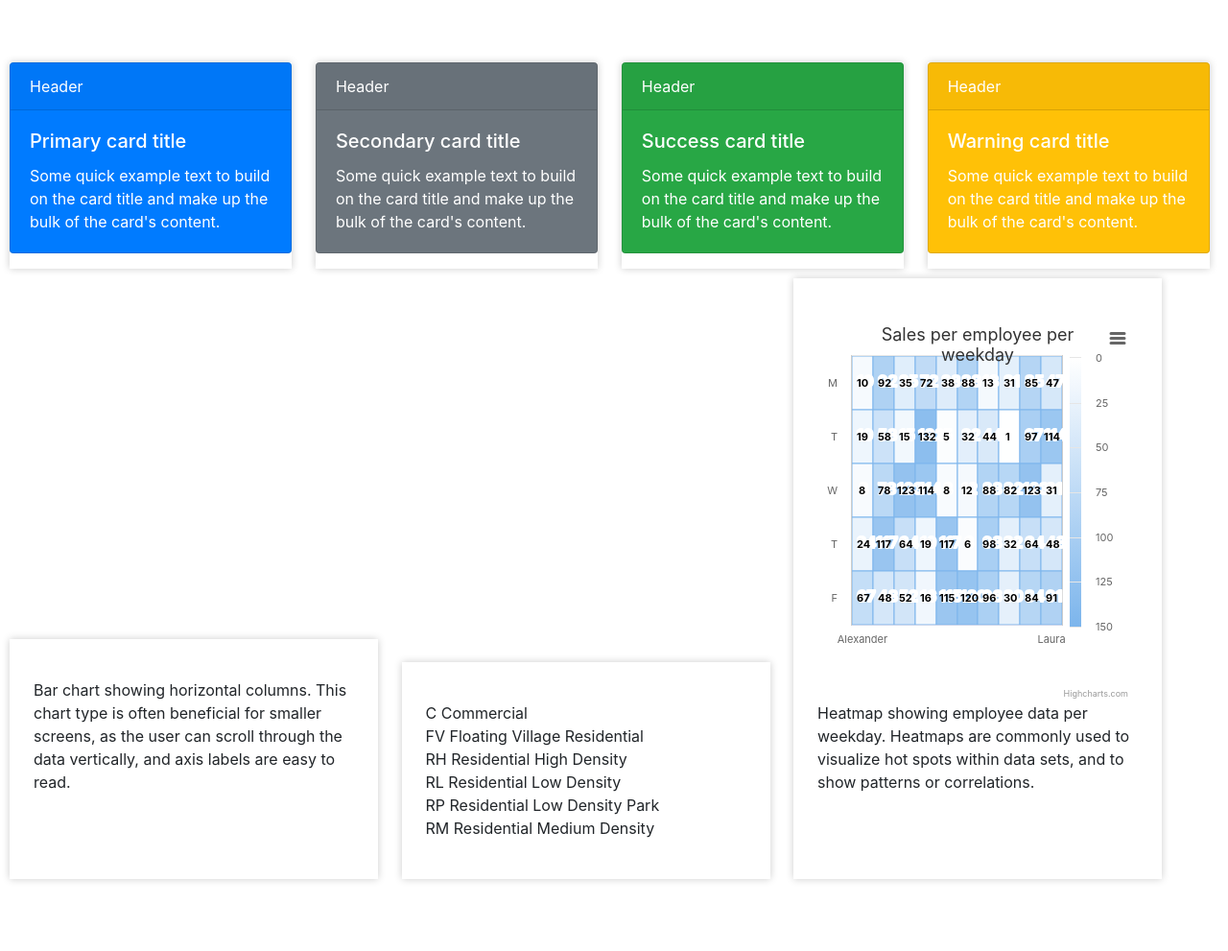
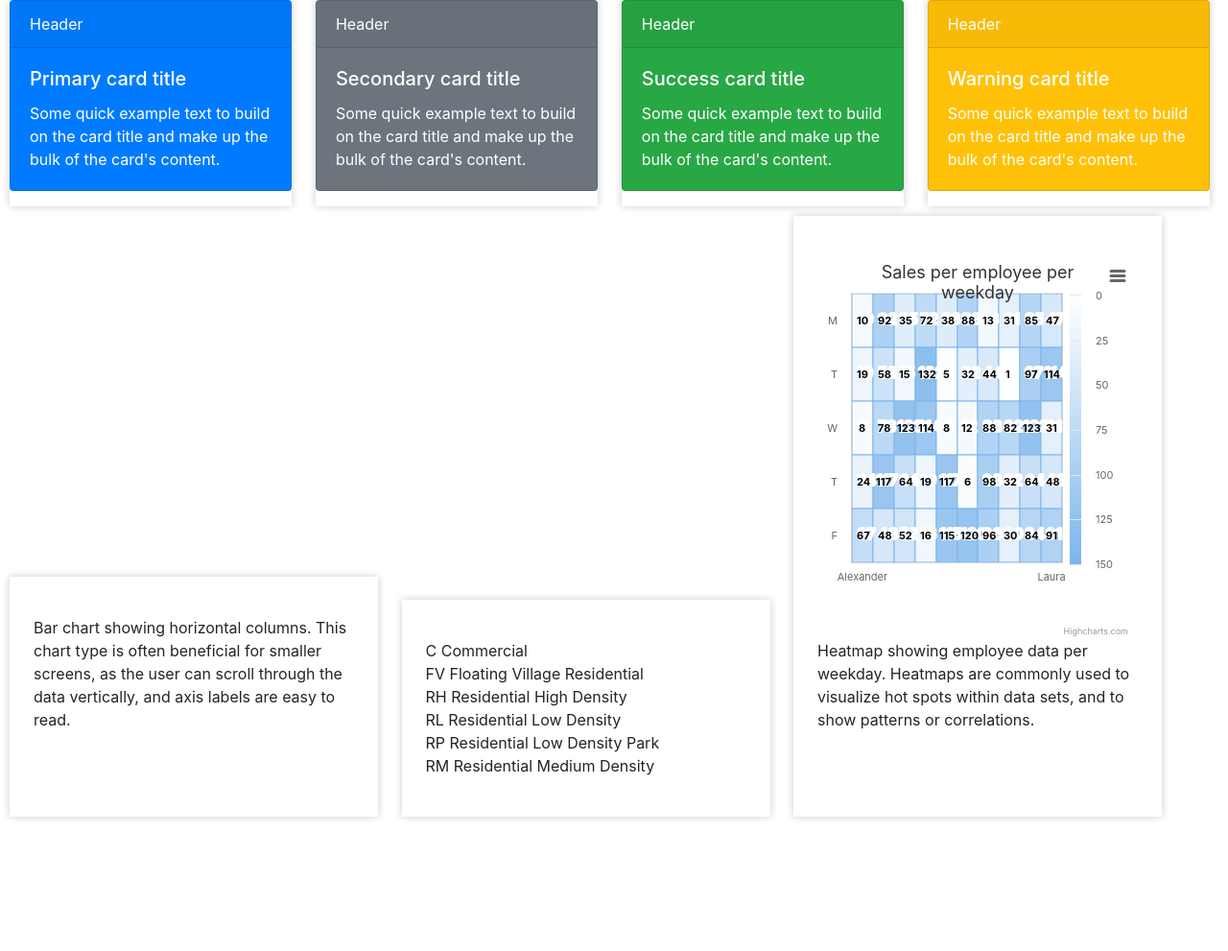
Before and after one commit to alimisumanth/House_Price_Prediction, a Django app: template templates/charts.html in a window 1280 px wide. Shown: the part 56-1047 px from the top of the page at 96% size. After the commit the page ends 910 px from the top, so only its background shows below. Run offline with Django 3.2, Linux system fonts and the light colour scheme; the template is opened without the code that fills it, so the values that code supplies are empty; some libraries are stand-ins or nearby versions.

Commit message:
FileUpdate

```diff
--- a/pr1/static/css/charts.css
+++ b/pr1/static/css/charts.css
@@ -1,5 +1,4 @@
 .charts{
-    margin: 65px auto;
     width:auto
 }
 .highcharts-figure, .highcharts-data-table table {
```
